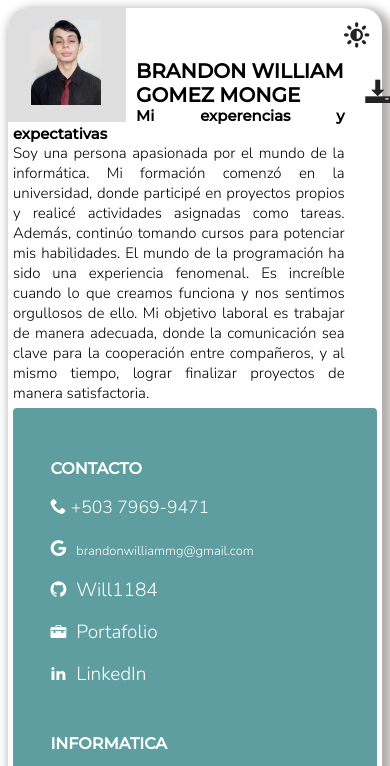
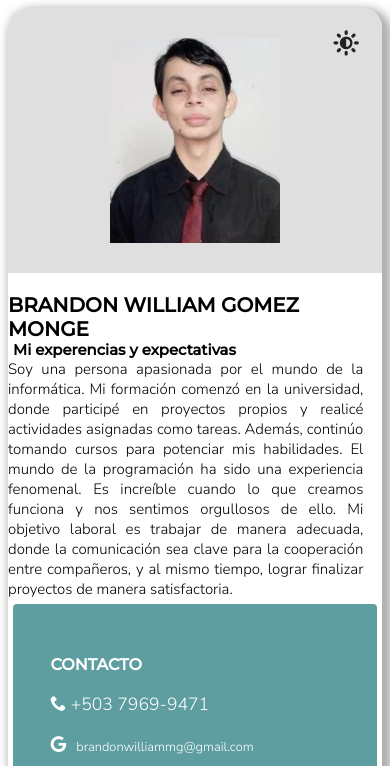
Before and after one commit to Will1184/Cv-BrandonGomez, a website: page index.html in a window 390 px wide. Shown: the top 766 px of the page. Drawn offline with Linux system fonts and the light colour scheme; files whose address does not match are found by name.

Commit message:
fix: se ha cambiado los divs en el header para hacerlo mas estructurado

```diff
--- a/css/style.css
+++ b/css/style.css
@@ -45,11 +45,29 @@ span{
 
 }
 header{
-     float: right;
-     text-align: justify;
-     font-size: 15px;
-     margin-bottom: 0%;
-     margin-right: 10%;
+    display: flex;
+    flex-direction: row;
+    text-align: justify;
+    justify-content: space-between;
+    font-size: 15px;
+    margin-bottom: 0%;
+    padding-right: 5%;
+}
+.header-photo{
+    width: 100%;
+    background-color:rgb(223, 223, 223);
+    border-top-left-radius: 20px;
+    padding: 30px 9.2%;
+    margin-right: 10px;
+}
+.header-photo img{
+    width: 150px;
+    height: auto;
+}
+.header-content{
+    display: flex;
+    flex-direction: column;
+    justify-content: space-around;
 }
 header h1{
     text-align: start;
@@ -67,13 +85,7 @@ header p{
     font-size: 0.80em;
 }
 
-header span{
-    float: left;
-    margin-right: 3%;
-    padding: 30px 70px 35px 70px;
-    background-color:rgb(223, 223, 223);
-    border-top-left-radius: 20px;
-}
+
 
 header span img{
     width:150px;
@@ -83,10 +95,10 @@ header span img{
 #mode{
     background: none;
     border: none;
-    left: 60%;
     cursor: pointer;
     position: relative;
-    top: 20px;
+    top: -10px;
+    left: -50px;
 }
 .icon-brightness-contrast{
     color: rgb(36, 35, 35);
@@ -126,7 +138,6 @@ header span img{
     transition: 0.2s;
 }
 .dark_mode .icon-brightness-contrast{
-    color:  rgb(255, 255, 255);
     font-size: 2em;
     transition: 0.5s;
 }
@@ -317,6 +328,30 @@ margin: 0%;
         box-shadow: 5px 5px 10px 5px rgb(179, 175, 175);
         border-radius:20px;
     }
+    header{
+        flex-direction: column;
+    }
+    .header-photo{
+        display: flex;
+        flex-direction: column;
+        width: 87%;
+        border-top-right-radius: 20px;
+        margin-right: 0px;
+        padding: 30px 9.2%;
+    }
+
+    .header-photo img{
+        width: 170px;
+        margin: auto;
+        height: auto;
+        border-top-left-radius: 20px;
+    }
+
+    #mode{
+        position: fixed;
+        top: 30px;
+        left: 84%;
+    }
     h1{
         font-size: 1em;
         font-family: 'Montserrat' , sans-serif;
@@ -360,19 +395,10 @@ margin: 0%;
     header span{
         padding: 2px 5px 2px 3px;
     }
-    header span img{
-        width:70px;
-        height: auto;
-        padding: 10px 20px;
-        border-top-left-radius: 20px;
-    }
     header p{
         font-size: 1em;
     }
-    #mode{
-    left: 60%;
-    top: 10px;
-    }
+
     .icon-brightness-contrast{
         font-size: 1.9em;
     }
--- a/index.html
+++ b/index.html
@@ -16,11 +16,13 @@
         <div id="Principal">
             <div class="flex-container1">
                 <header>
-                    <button type="button" id="mode" onclick="change_mode()" title="Dark-Mode">
+                    <div class="header-photo">
+                        <button type="menu" id="mode" onclick="change_mode()" title="Dark-Mode">
                             <div class="icon-brightness-contrast"></div>
                         </button>
-                    <button type="button" id="generate-pdf" title="Descargar-Pdf"><span class="icon-download3"></span></button>
-                    <span><img src="Img/Foto.jpeg" alt="MI FOTO"></span>
+                        <img  src="Img/Foto.jpeg" alt="MI FOTO">
+                    </div>
+                    <div class="header-content">
                         <h1>BRANDON WILLIAM GOMEZ MONGE</h1>
                         <h2>Mi experencias y expectativas</h2>
                         <p>Soy una persona apasionada por el mundo de la informática.
@@ -32,6 +34,7 @@
                             Mi objetivo laboral es trabajar de manera adecuada, donde la comunicación sea
                             clave para la cooperación entre compañeros, y al mismo tiempo,
                             lograr finalizar proyectos de manera satisfactoria.</p>
+                    </div>
                 </header>
             </div>
 
@@ -136,7 +139,7 @@
                     <article class="badge">
                         <h1>Badge</h1>
                         <span>
-                            <a href="documents/introduction-to-cybersecurity.png" target="_blank">
+                            <a href="documents/introduction-to-cybersecurity.png" target="_blank"   >
                                 <img class="img-badge" src="documents/introduction-to-cybersecurity.png" alt="certificado-cisco">
                             </a>
                         </span>
@@ -225,7 +228,7 @@
                                 <span class="icon-facebook"><a href="https://www.facebook.com/brandon.gomez.98622733/" target="_blank"> Facebook</a></span>
                             </li>
                         </ul>
-                        <p>Derechos Reservados 2023</p>
+                        <p>Derechos Reservados <div id="aa" style="font-family: 'Nunito Sans', sans-serif;"></div></p>
                     </footer>
                     <script src="js/index.js"></script>
                     <script src="js/html2pdf.bundle.min.js"></script>
--- a/js/index.js
+++ b/js/index.js
@@ -31,8 +31,13 @@ function generateResume() {
   html2pdf(areaCv, opt);
 }
 
-resumeButton.addEventListener("click", () => {
-  scaleCv();
-  generateResume();
-  setTimeout(removeScale, 5000);
-});
+// resumeButton.addEventListener("click", () => {
+//   scaleCv();
+//   generateResume();
+//   setTimeout(removeScale, 5000);
+// });
+
+const getCurrentYear=()=> {
+  return new Date().getFullYear();
+}
+document.querySelector("#aa").textContent=getCurrentYear();
```
Lines whose indentation alone changed are shown as unchanged.
